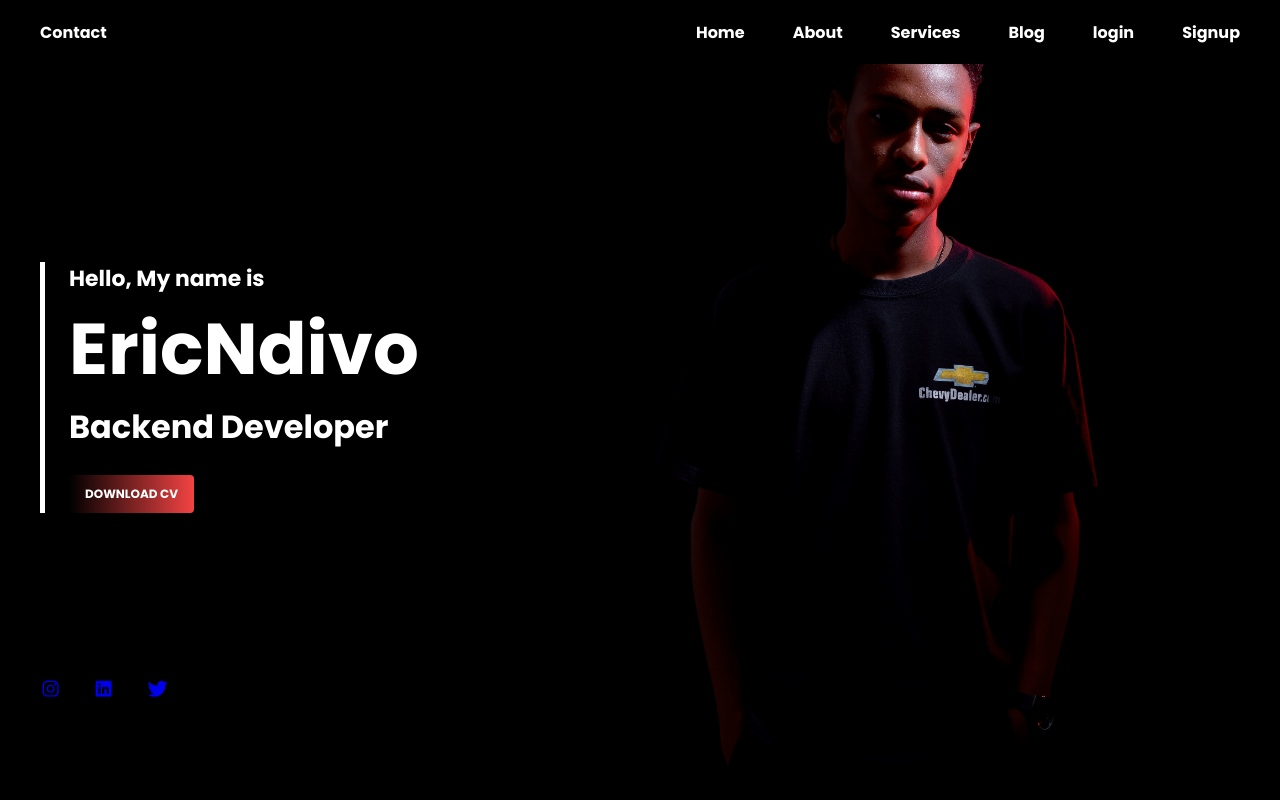
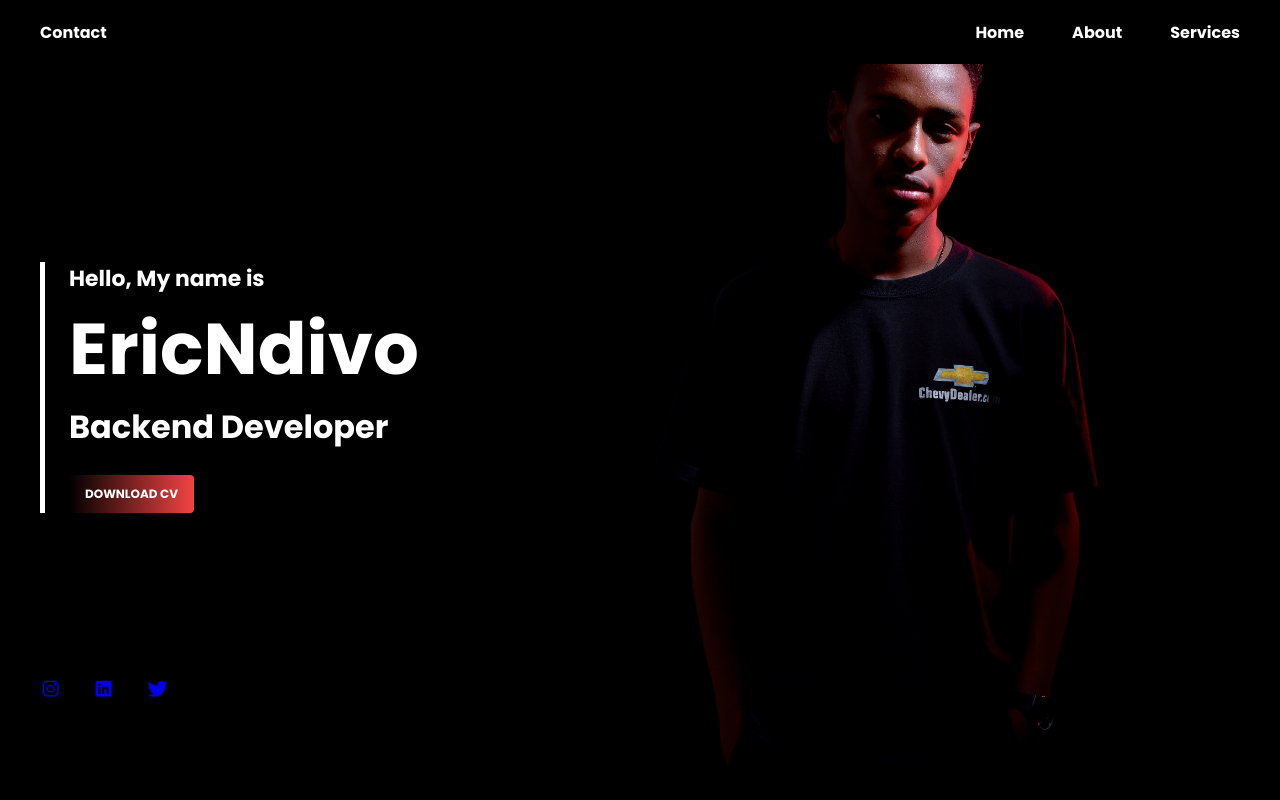
Before and after one commit to EricNdivo/portfolioproject, a Django app: page / in a window 1280 px wide. Run offline with Django 4.2, Linux system fonts and the light colour scheme; some libraries are stand-ins or nearby versions.

Commit message:
refactor1

```diff
--- a/ndivoapp/urls.py
+++ b/ndivoapp/urls.py
@@ -7,10 +7,10 @@ urlpatterns = [
     path('', views.index, name ='index'),
     re_path(r'^download/(?P<path>.*)$',serve,{'document_root':settings.MEDIA_ROOT}),
     path('contact', views.contact, name='contact'),
-    path('login', views.loginpage, name='login'),
-    path('signup', views.signup, name='signup'),
-    path('logout', views.logoutUser, name='logout'),
-    path('blog', views.blog, name='blog'),
+    #path('login', views.loginpage, name='login'),
+    #path('signup', views.signup, name='signup'),
+    #path('logout', views.logoutUser, name='logout'),
+    #path('blog', views.blog, name='blog'),
     path('services', views.services, name='services'),
     path('home', views.homepage, name='home'),
     path('about', views.about, name='about'),
@@ -20,7 +20,6 @@ urlpatterns = [
     path('webdev', views.webdev, name='webdev'),
     path('mobdev', views.mobdev, name='mobdev'),
     path('readmore', views.readmore, name='readmore'),
-    path('hire', views.hire, name='hire'),
     path('upload/', views.upload_pdf, name='upload_pdf'),
     path('download/',views.download_pdf, name='download-pdf'),
     path('x', views.x,name='x'),
--- a/ndivoapp/views.py
+++ b/ndivoapp/views.py
@@ -18,7 +18,7 @@ from django.shortcuts import render
 def index(request):
     #context={'file':PdfFile.objects.all()}
     return render(request, 'templates/index.html')
-def signup(request):
+'''def signup(request):
     if request.method == 'POST':
         username = request.POST.get('username')
         email = request.POST.get('email')
@@ -82,7 +82,7 @@ def loginpage(request):
 def logoutUser(request):
     logout(request)
     messages.success(request, 'Successfully logged out')
-    return redirect('/')
+    return redirect('/')'''
 
 def contact(request):
     print(request.user)
@@ -173,8 +173,3 @@ def mobdev(request):
 def readmore(request):
     print(request.user)
     return HttpResponse("In Development")
-
-
-def hire(request):
-    print(request.user)
-    return render(request, 'hire.html')
--- a/templates/index.html
+++ b/templates/index.html
@@ -34,13 +34,6 @@
                         <li class="nav__item"><a href="home" class="nav__link">Home</a></li>
                         <li class="nav__item"><a href="about" class="nav__link">About</a></li>
                         <li class="nav__item"><a href="services" class="nav__link">Services</a></li>
-                        <li class="nav__item"><a href="blog" class="nav__link">Blog</a></li>
-                        {% if user.is_authenticated %}
-                        <li class="nav__item"><a href="logout" class="nav__link">logout</a></li>
-                        {% else %}
-                        <li class="nav__item"><a href="login" class="nav__link">login</a></li>
-                        {% endif %}
-                        <li class="nav__item"><a href="signup" class="nav__link">Signup</a></li>
 
                     </ul>
                 </div>
```
Also changed, not shown: templates/about.html (+10 -1 lines).
